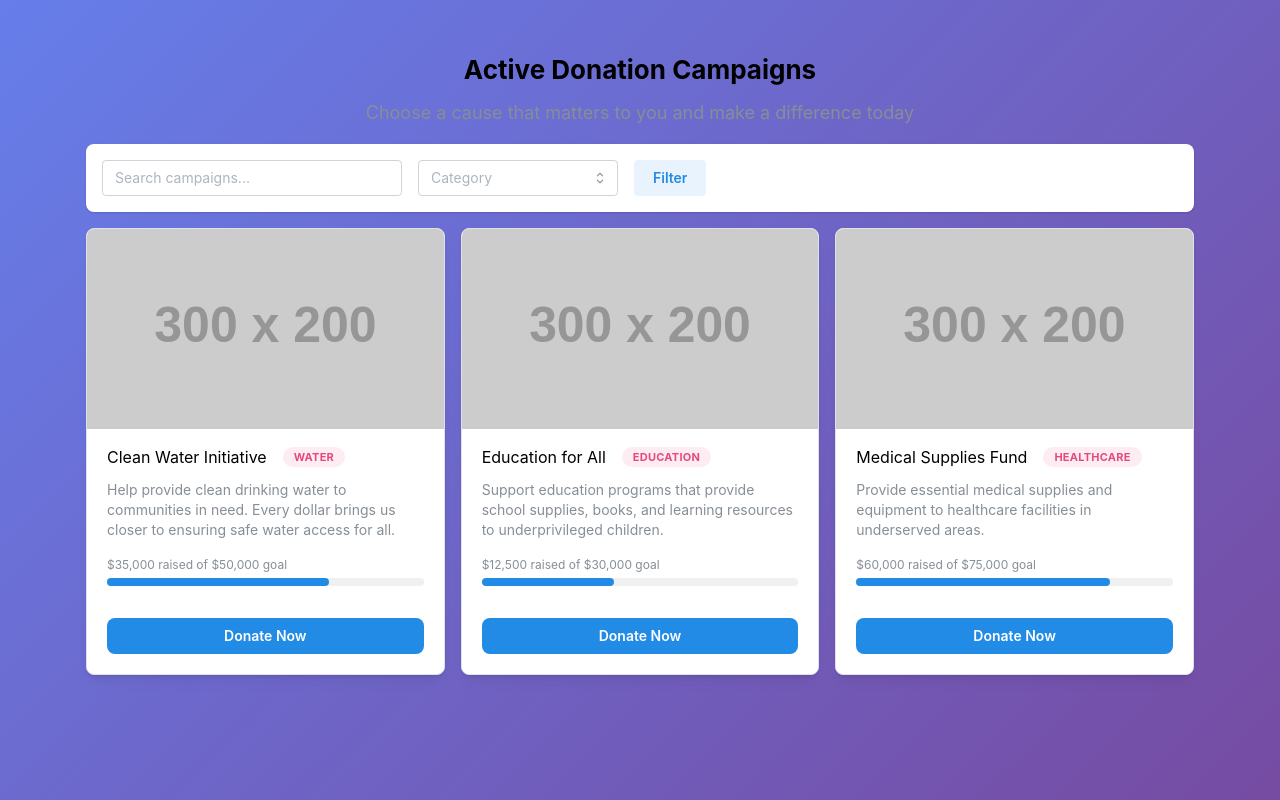
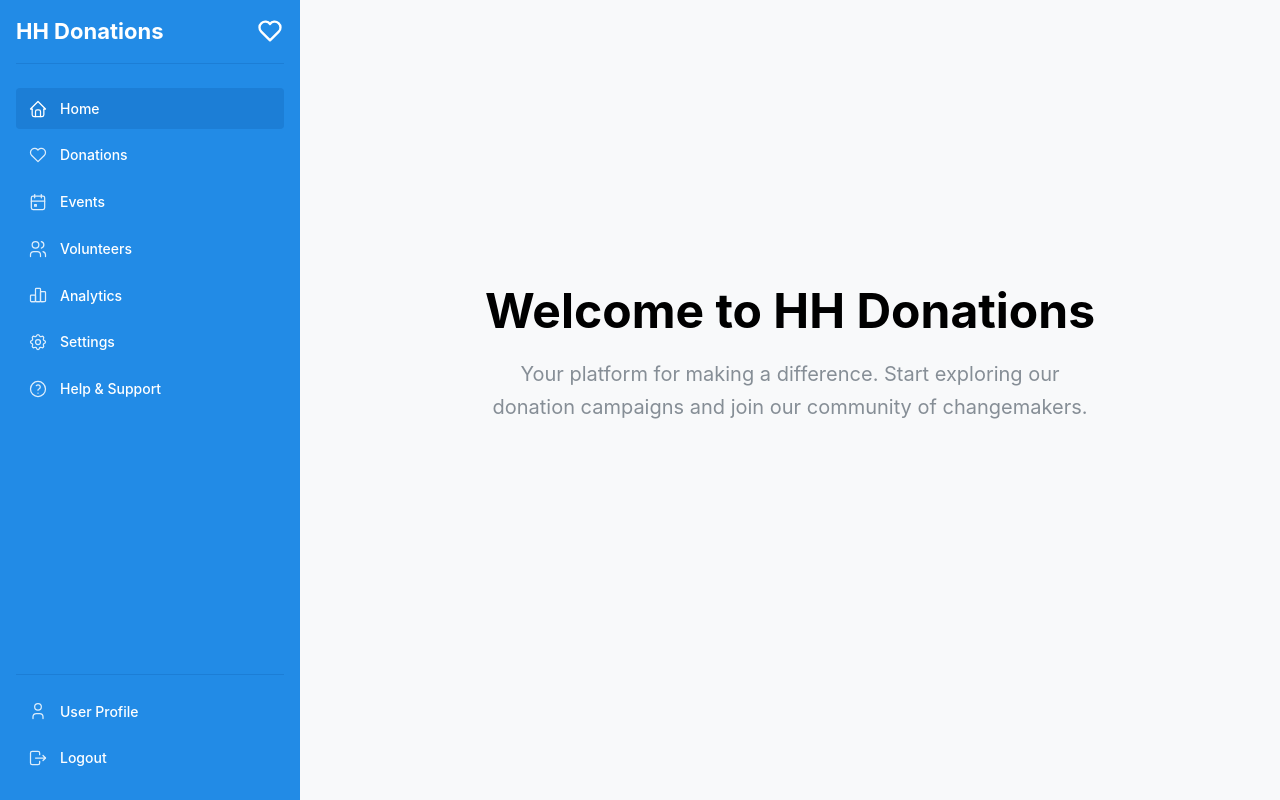
Before and after one commit to hamzak555/hh-donations, a React (Create React App) app: page / in a window 1280 px wide. Built offline with nearby package versions, Linux system fonts and the light colour scheme.

Commit message:
Add colored navbar and blank homepage layout

```diff
--- a/package.json
+++ b/package.json
@@ -5,6 +5,7 @@
   "dependencies": {
     "@mantine/core": "^8.2.4",
     "@mantine/hooks": "^8.2.4",
+    "@tabler/icons-react": "^3.34.1",
     "@testing-library/dom": "^10.4.1",
     "@testing-library/jest-dom": "^6.6.4",
     "@testing-library/react": "^16.3.0",
--- a/src/App.js
+++ b/src/App.js
@@ -2,13 +2,19 @@ import React from 'react';
 import '@mantine/core/styles.css';
 import './styles/App.css';
 import { MantineProvider } from '@mantine/core';
-import DonationsPage from './pages/DonationsPage';
+import { NavbarSimpleColored } from './components/NavbarSimpleColored';
+import Homepage from './pages/Homepage';
 
 function App() {
   return (
     <MantineProvider>
       <div className="App">
-        <DonationsPage />
+        <div style={{ display: 'flex' }}>
+          <NavbarSimpleColored />
+          <main style={{ flex: 1, backgroundColor: '#f8f9fa', minHeight: '100vh' }}>
+            <Homepage />
+          </main>
+        </div>
       </div>
     </MantineProvider>
   );
--- /dev/null
+++ b/src/components/NavbarSimpleColored.js
@@ -0,0 +1,68 @@
+import React, { useState } from 'react';
+import {
+  IconHome,
+  IconHeart,
+  IconCalendarEvent,
+  IconUsers,
+  IconChartBar,
+  IconSettings,
+  IconHelp,
+  IconLogout,
+  IconUser
+} from '@tabler/icons-react';
+import { Group, Title } from '@mantine/core';
+import classes from './NavbarSimpleColored.module.css';
+
+const data = [
+  { link: '/', label: 'Home', icon: IconHome },
+  { link: '/donations', label: 'Donations', icon: IconHeart },
+  { link: '/events', label: 'Events', icon: IconCalendarEvent },
+  { link: '/volunteers', label: 'Volunteers', icon: IconUsers },
+  { link: '/analytics', label: 'Analytics', icon: IconChartBar },
+  { link: '/settings', label: 'Settings', icon: IconSettings },
+  { link: '/help', label: 'Help & Support', icon: IconHelp },
+];
+
+export function NavbarSimpleColored() {
+  const [active, setActive] = useState('Home');
+
+  const links = data.map((item) => (
+    <a
+      className={classes.link}
+      data-active={item.label === active || undefined}
+      href={item.link}
+      key={item.label}
+      onClick={(event) => {
+        event.preventDefault();
+        setActive(item.label);
+      }}
+    >
+      <item.icon className={classes.linkIcon} stroke={1.5} />
+      <span>{item.label}</span>
+    </a>
+  ));
+
+  return (
+    <nav className={classes.navbar}>
+      <div className={classes.navbarMain}>
+        <Group className={classes.header} justify="space-between">
+          <Title order={3} style={{ color: 'white' }}>HH Donations</Title>
+          <IconHeart size={28} style={{ color: 'white' }} />
+        </Group>
+        {links}
+      </div>
+
+      <div className={classes.footer}>
+        <a href="/profile" className={classes.link} onClick={(event) => event.preventDefault()}>
+          <IconUser className={classes.linkIcon} stroke={1.5} />
+          <span>User Profile</span>
+        </a>
+
+        <a href="/logout" className={classes.link} onClick={(event) => event.preventDefault()}>
+          <IconLogout className={classes.linkIcon} stroke={1.5} />
+          <span>Logout</span>
+        </a>
+      </div>
+    </nav>
+  );
+}
--- /dev/null
+++ b/src/components/NavbarSimpleColored.module.css
@@ -0,0 +1,60 @@
+.navbar {
+  height: 100vh;
+  width: 300px;
+  padding: var(--mantine-spacing-md);
+  display: flex;
+  flex-direction: column;
+  background-color: var(--mantine-color-blue-6);
+}
+
+.header {
+  padding-bottom: var(--mantine-spacing-md);
+  margin-bottom: calc(var(--mantine-spacing-md) * 1.5);
+  border-bottom: 1px solid var(--mantine-color-blue-7);
+}
+
+.navbarMain {
+  flex: 1;
+  display: flex;
+  flex-direction: column;
+}
+
+.link {
+  display: flex;
+  align-items: center;
+  text-decoration: none;
+  font-size: var(--mantine-font-size-sm);
+  color: var(--mantine-color-white);
+  padding: var(--mantine-spacing-xs) var(--mantine-spacing-sm);
+  border-radius: var(--mantine-radius-sm);
+  font-weight: 500;
+  margin-bottom: 5px;
+  transition: background-color 150ms ease, color 150ms ease;
+}
+
+.link:hover {
+  background-color: var(--mantine-color-blue-5);
+}
+
+.link[data-active] {
+  background-color: var(--mantine-color-blue-7);
+  color: var(--mantine-color-white);
+}
+
+.linkIcon {
+  color: var(--mantine-color-white);
+  opacity: 0.85;
+  margin-right: var(--mantine-spacing-sm);
+  width: 20px;
+  height: 20px;
+}
+
+.link[data-active] .linkIcon {
+  opacity: 1;
+}
+
+.footer {
+  padding-top: var(--mantine-spacing-md);
+  margin-top: var(--mantine-spacing-md);
+  border-top: 1px solid var(--mantine-color-blue-7);
+}
--- /dev/null
+++ b/src/pages/Homepage.js
@@ -0,0 +1,19 @@
+import React from 'react';
+import { Container, Title, Text, Stack } from '@mantine/core';
+
+const Homepage = () => {
+  return (
+    <Container size="lg" py="xl">
+      <Stack align="center" justify="center" style={{ minHeight: '80vh' }}>
+        <Title order={1} size="h1" style={{ fontSize: '3rem' }}>
+          Welcome to HH Donations
+        </Title>
+        <Text size="xl" color="dimmed" align="center" style={{ maxWidth: 600 }}>
+          Your platform for making a difference. Start exploring our donation campaigns and join our community of changemakers.
+        </Text>
+      </Stack>
+    </Container>
+  );
+};
+
+export default Homepage;
--- a/src/styles/App.css
+++ b/src/styles/App.css
@@ -1,5 +1,3 @@
 .App {
   min-height: 100vh;
-  background: linear-gradient(135deg, #667eea 0%, #764ba2 100%);
-  padding: 20px 0;
 }
```
Also changed, not shown: 1 other file (tests, documents, lock files or other folders).
